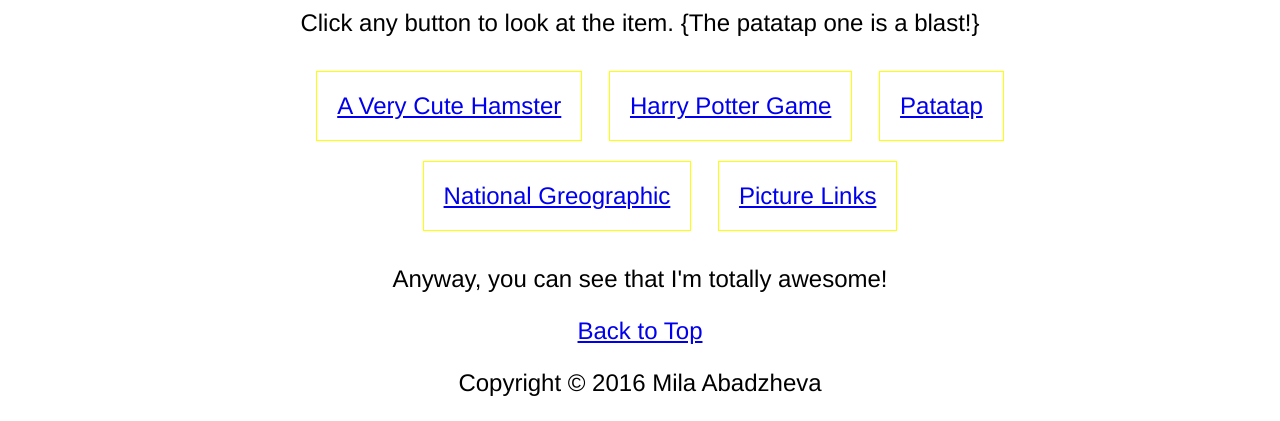
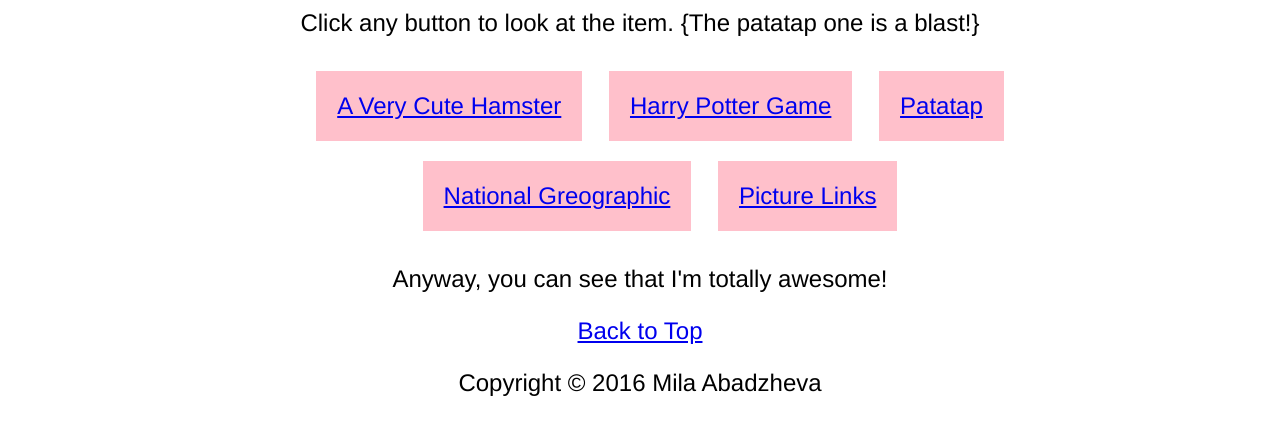
Before and after one commit to milaontheweb/milaontheweb.github.io, a plain HTML site: page index.html in a window 1280 px wide. Shown: the part 483-904 px from the top of the page. Drawn offline with Linux system fonts and the light colour scheme.

Commit message:
pink links

```diff
--- a/index.html
+++ b/index.html
@@ -36,7 +36,8 @@
     	display: inline-block;
     	margin: 10px;
     	padding: 20px;
-    	border: 1px solid Yellow;
+    	border: 1px solid pink;
+    	background-color: pink;
     }
 	</style>
 
```
